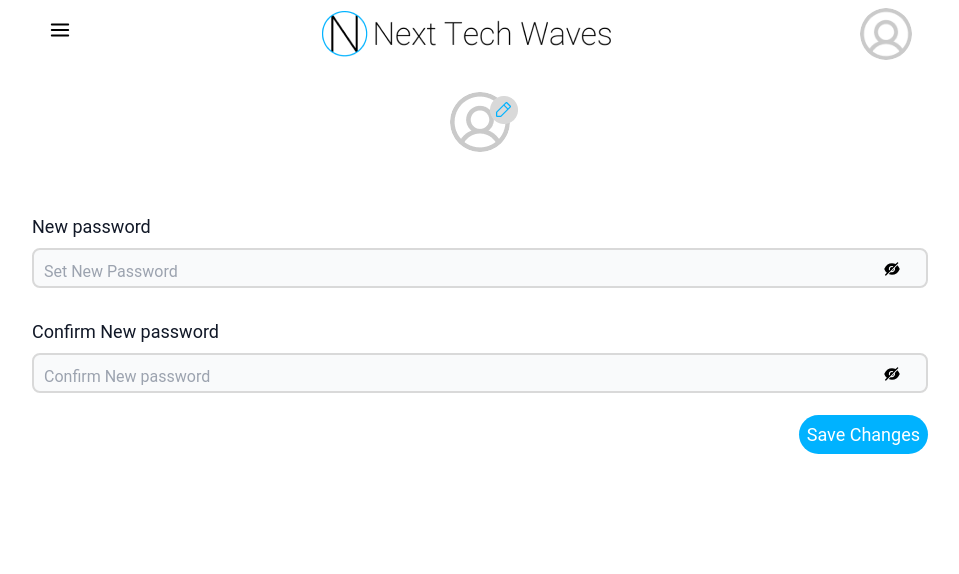
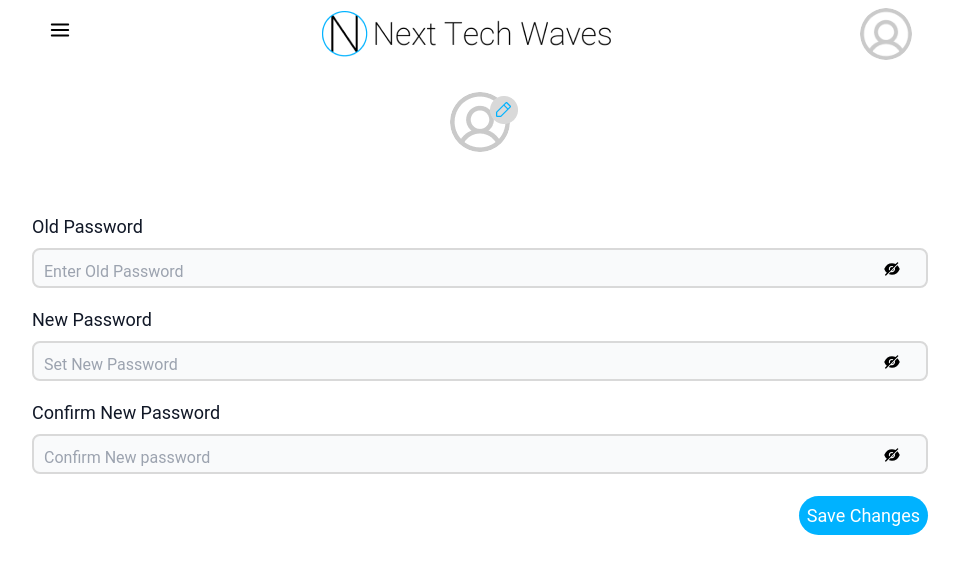
Before and after one commit to krishanumishra778/NTW, a React (Vite) app in the folder client/: page /changepassword in a window 1280 px wide. Shown: the top 574 px of the page, without its empty margins (160-1119 px from the left). Built offline with nearby package versions, Linux system fonts and the light colour scheme; no server answers.

Commit message:
change password update
change password

```diff
--- a/client/src/Components/pages/Changepassword.jsx
+++ b/client/src/Components/pages/Changepassword.jsx
@@ -3,19 +3,32 @@ import 'aos/dist/aos.css';
 import { useNavigate } from 'react-router-dom';
 import { MdNavbar } from '../layout/MdNavbar';
 import { AiFillEyeInvisible } from "react-icons/ai";
+// import { BsFillEyeFill } from "react-icons/bs";
+
 import Aos from "aos";
-import { useSelector } from "react-redux"
+import { useDispatch, useSelector } from "react-redux"
+import toast from 'react-hot-toast';
+import { updatePassword } from '../../actions/userAction';
 
 export const Changepassword = () => {
-  const { isAuthenticated, user } = useSelector((state) => state.user);
+  const { isAuthenticated, user ,data ,error} = useSelector((state) => state.user);
+  const dispatch = useDispatch();
 
 
 
   const navigate = useNavigate();
 
   const [showModal, setShowModal] = useState(false);
-  const [password, setpassword] = useState("")
+  const [password, setpassword] = useState({
+    oldpassword: "",
+    newpassword: "",
+    conformpassword: "",
+  })
 
+  //
+
+
+  //
   useEffect(() => {
     Aos.init({
       offset: 100,
@@ -26,23 +39,12 @@ export const Changepassword = () => {
   }, []);
 
 
-  const showpwd = () => {
-    const pwdType = document.getElementById("pwd").type;
+  const showoldpwd = (Id) => {
+    const pwdType = document.getElementById(Id).type;
     if (pwdType === "password") {
-      document.getElementById("pwd").type = "text";
+      document.getElementById(Id).type = "text";
     } else {
-      document.getElementById("pwd").type = "password";
-    }
-
-  };
-
-  const showpwd2 = () => {
-    console.log("click")
-    const pwdType = document.getElementById("pwd").type;
-    if (pwdType === "password") {
-      document.getElementById("pwd2").type = "text";
-    } else {
-      document.getElementById("pwd2").type = "password";
+      document.getElementById(Id).type = "password";
     }
 
   };
@@ -50,8 +52,28 @@ export const Changepassword = () => {
   const confirmpwd = (e) => {
     e.preventDefault();
 
+    // console.log(password)
+    if (password?.newpassword === password?.conformpassword) {
+      dispatch(updatePassword(password))
+      // console.log(data)
 
+    } else {
+      toast.error("New password and confirm password should be same")
+    }
   }
+  useEffect(()=>{
+    if (data?.success == false) {
+      toast.error(data?.message)
+
+    }
+    else if (error) {
+      toast.error(error)
+    }
+    else if (data?.success == true) {
+      toast.success(data.message)
+      isAuthenticated
+    }
+  }, [data, error, isAuthenticated, navigate])
 
 
   return (
@@ -60,8 +82,8 @@ export const Changepassword = () => {
       <div className='bg-opacity-1 flex justify-center '>
         <div className='pt-6 absolute '>
           <img className='rounded-full'
-              src={isAuthenticated ? "./images/user.png" : "./images/userp.png"}
-              alt="" />
+            src={isAuthenticated ? "./images/user.png" : "./images/userp.png"}
+            alt="" />
         </div>
         <div className='pl-12 pt-7 relative '>
           <img className='absolute pt-1.5 pl-1.5 z-[1] cursor-pointer'
@@ -131,49 +153,96 @@ export const Changepassword = () => {
       <div className='w-[100%] mt-[10%] mx-auto xs:text-mp sm:text-tp md:text-p'>
 
         <form name='form' action="" className='' onSubmit={confirmpwd}>
+
+          <div className='relative z-0 mb-10 group'>
+
+            <label
+              htmlFor='password'
+              className='block mb-2 rounded-lg xs:text-mp sm:text-tp md:text-p   text-gray-900 dark:text-white'>
+              Old Password
+            </label>
+            <input
+              type='password'
+              name='oldpassword'
+              id='oldpwd'
+              className='bg-gray-50 border-2 pt-4 border-[#D9D9D9] text-gray-900 rounded-lg focus:ring-blue-500 focus:border-blue-500 block w-full p-2.5 dark:bg-gray-700 dark:border-gray-600 dark:placeholder-gray-400 dark:text-white dark:focus:ring-blue-500 dark:focus:border-blue-500 absolute
+    h-10'
+              placeholder='Enter Old Password'
+              required
+              onChange={(e) => {
+                setpassword({
+                  ...password, [e.target.name]: e.target.value
+                })
+              }}
+
+            />
+            <AiFillEyeInvisible
+              onClick={() => {
+                showoldpwd("oldpwd")
+              }}
+              className='relative md:left-[95%] xs:left-[90%] top-3'
+            />
+            {/* <BsFillEyeFill  onClick={()=>{
+                showoldpwd("oldpwd")
+              }}
+              className='relative md:left-[95%] xs:left-[90%] top-3'/> */}
+          </div>
+
           <div className='relative z-0 mb-6 group'>
 
             <label
               htmlFor='password'
               className='block mb-2 rounded-lg xs:text-mp sm:text-tp md:text-p   text-gray-900 dark:text-white'>
-              New password
+              New Password
             </label>
             <input
               type='password'
-              name='password'
+              name='newpassword'
               id='pwd'
               className='bg-gray-50 border-2 pt-4 border-[#D9D9D9] text-gray-900 rounded-lg focus:ring-blue-500 focus:border-blue-500 block w-full p-2.5 dark:bg-gray-700 dark:border-gray-600 dark:placeholder-gray-400 dark:text-white dark:focus:ring-blue-500 dark:focus:border-blue-500 absolute
                 h-10'
               placeholder='Set New Password'
               required
-
+              onChange={(e) => {
+                setpassword({
+                  ...password, [e.target.name]: e.target.value
+                })
+              }}
             />
             <AiFillEyeInvisible
-              onClick={showpwd}
+              onClick={() => {
+                showoldpwd("pwd")
+              }}
               className='relative md:left-[95%] xs:left-[90%] top-3'
             />
           </div>
 
           {/* ><><</> */}
 
-          <div className='relative z-0 group pt-7 '>
+          <div className='relative z-0 group pt-4 '>
             <label
               htmlFor='password'
               className='block mb-2 rounded-lg xs:text-mp sm:text-tp md:text-p  text-gray-900 dark:text-white'>
-              Confirm New password
+              Confirm New Password
             </label>
             <input
               type='password'
-              name='password'
+              name='conformpassword'
               id='pwd2'
               className='bg-gray-50 border-2 pt-4 border-[#D9D9D9] text-gray-900  rounded-lg focus:ring-blue-500 focus:border-blue-500 block w-full p-2.5 dark:bg-gray-700 dark:border-gray-600 dark:placeholder-gray-400 dark:text-white dark:focus:ring-blue-500 dark:focus:border-blue-500 absolute
             h-10'
               placeholder='Confirm New password'
               required
-
+              onChange={(e) => {
+                setpassword({
+                  ...password, [e.target.name]: e.target.value
+                })
+              }}
             />
             <AiFillEyeInvisible
-              onClick={showpwd2}
+              onClick={() => {
+                showoldpwd("pwd2")
+              }}
               className='relative md:left-[95%]  xs:left-[90%] top-3'
             />
           </div>
--- a/client/src/Components/pages/Header.jsx
+++ b/client/src/Components/pages/Header.jsx
@@ -12,7 +12,7 @@ const Header = () => {
   const navigate = useNavigate();
   const dispatch = useDispatch();
 
-  const { isAuthenticated , success} = useSelector(state => state.user);
+  const { isAuthenticated , success ,user} = useSelector(state => state.user);
   const [text] = useTypewriter({
     words: ["UI/UX Design and Development", "Web Development", "No Code Web Development", "Web Design"],
     loop: {},
@@ -88,7 +88,7 @@ const Header = () => {
                       />
                     </div>
                     <p className='text-center mt-2  text-lg font-bold overflow-hidden whitespace-nowrap'>
-                      Krishanu Kaudndilya
+                     {user.name}
                     </p>
                     <ul>
                       <div className='grid grid-cols-3 mt-2 px-3 text-[#656565]'>
--- a/client/src/actions/userAction.js
+++ b/client/src/actions/userAction.js
@@ -50,7 +50,7 @@ export const login = (email, password) => async (dispatch) => {
     dispatch({ type: LOGIN_SUCCESS, payload: data });
   } catch (error) {
 
-    console.log(error)
+    // console.log(error)
     dispatch({ type: LOGIN_FAIL, payload: error?.response?.data?.message });
   }
 };
@@ -84,7 +84,7 @@ export const LoadUser = () => async (dispatch) => {
     const { data } = await axios.get(`http://localhost:4000/me`, {
       withCredentials: true,
     });
-    console.log(data,"loaduser");
+    // console.log(data,"loaduser");
     dispatch({ type: LOAD_USER_SUCCESS, payload: data });
   } catch (error) {
     dispatch({ type: LOAD_USER_FAIL, payload: error?.response?.data?.error });
@@ -124,14 +124,15 @@ export const updatePassword = (password) => async (dispatch) => {
       headers: { "Content-Type": "application/json" },
       withCredentials: true,
     };
+    console.log(password)
     const { data } = await axios.put(
-      `http://localhost:4000/api/v1/password/update`,
+      `http://localhost:4000/change/password`,
       password,
       config
     );
+    console.log(data)
     // console.log(dispatch);
-    // console.log(data)
-    dispatch({ type: UPDATE_PASSWORD_SUCCESS, payload: data.success });
+    dispatch({ type: UPDATE_PASSWORD_SUCCESS, payload: data });
   } catch (error) {
     dispatch({
       type: UPDATE_PASSWORD_FAIL,
--- a/client/src/reducers/userReducer.js
+++ b/client/src/reducers/userReducer.js
@@ -15,6 +15,9 @@ import {
   SEND_MESSAGE_SUCCESS,
   SEND_MESSAGE_FAIL,
   LOGOUT_REQUEST,
+  UPDATE_PASSWORD_SUCCESS,
+  UPDATE_PASSWORD_REQUEST,
+  UPDATE_PASSWORD_FAIL,
 } from "../constants/userConstants";
 
 export const userReducer = (state = { user: {} }, action) => {
@@ -22,6 +25,7 @@ export const userReducer = (state = { user: {} }, action) => {
     case LOGIN_REQUEST:
     case REGISTER_USER_REQUEST:
     case LOAD_USER_REQUEST:
+    case UPDATE_PASSWORD_REQUEST:
       return {
         loading: true,
         isAuthenticated: false,
@@ -54,6 +58,13 @@ export const userReducer = (state = { user: {} }, action) => {
         success: false,
       }
 
+    case UPDATE_PASSWORD_SUCCESS:
+      return {
+        loading : false,
+        data:action.payload,
+
+      }
+
 
     case LOGOUT_SUCCESS:
       return {
@@ -63,6 +74,7 @@ export const userReducer = (state = { user: {} }, action) => {
         isAuthenticated: false,
       };
     case LOGOUT_FAIL:
+      case UPDATE_PASSWORD_FAIL:
       return {
         ...state,
         loading: false,
@@ -100,6 +112,8 @@ export const userReducer = (state = { user: {} }, action) => {
         error: null,
       };
 
+
+
     default:
       return state;
   }
```
Also changed, not shown: client/src/Components/pages/Editprofile.jsx (+4 -4 lines), 1 other file (tests, documents, lock files or other folders).
